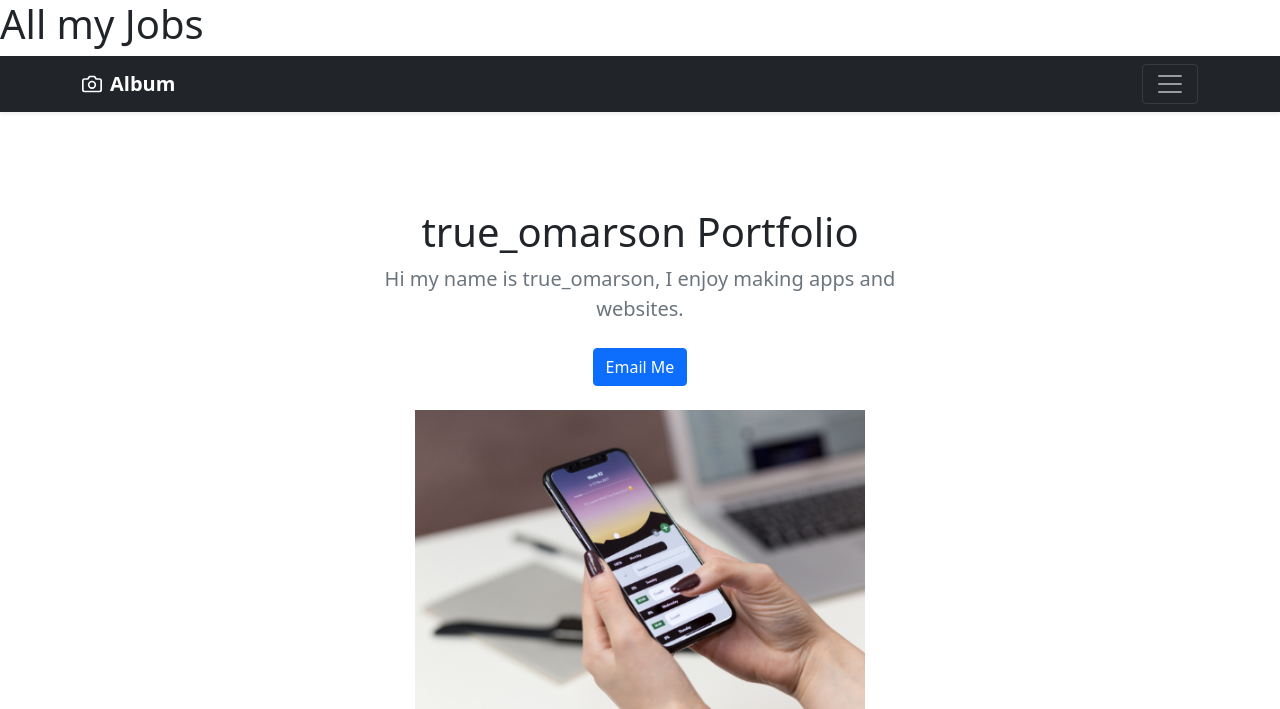
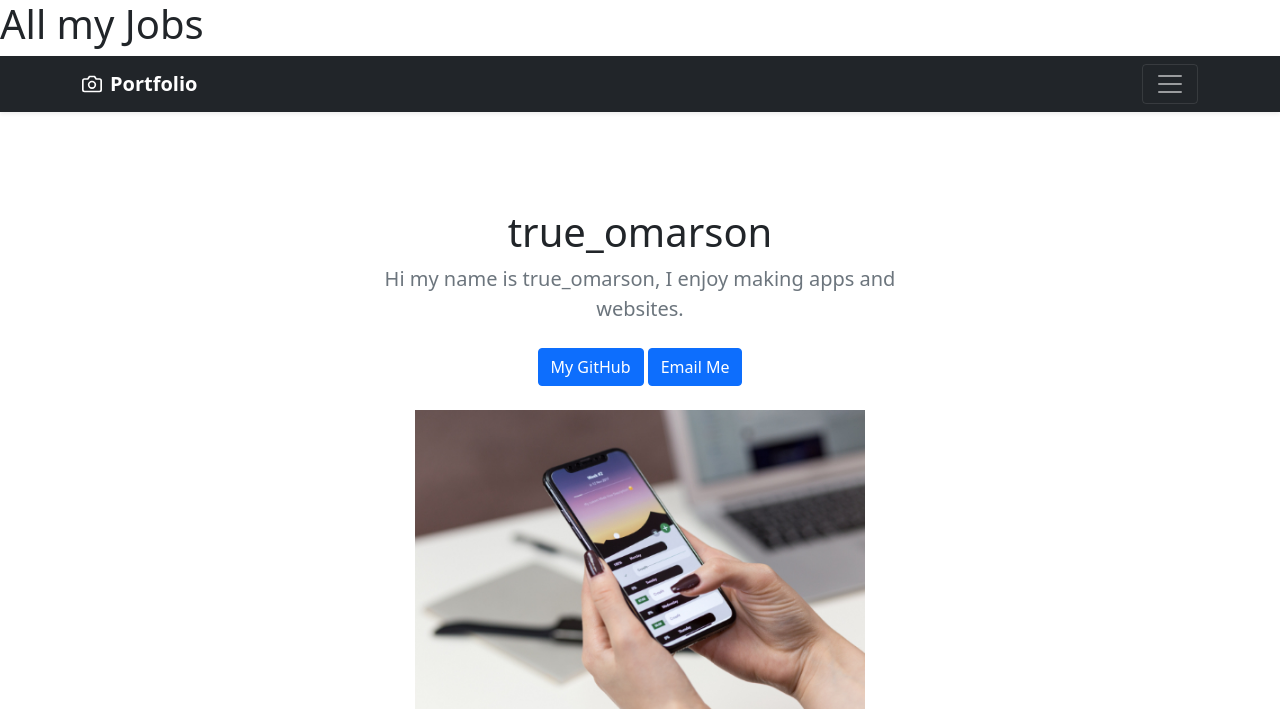
Before and after one commit to trueomarson/portfolio, a Django app: page / in a window 1280 px wide. Shown: the top 709 px of the page. Run offline with Django 3.2, Linux system fonts and the light colour scheme.

Commit message:
initial commit

```diff
--- a/jobs/templates/jobs/home.html
+++ b/jobs/templates/jobs/home.html
@@ -82,7 +82,7 @@
                         <path d="M23 19a2 2 0 0 1-2 2H3a2 2 0 0 1-2-2V8a2 2 0 0 1 2-2h4l2-3h6l2 3h4a2 2 0 0 1 2 2z" />
                         <circle cx="12" cy="13" r="4" />
                     </svg>
-                    <strong>Album</strong>
+                    <strong>Portfolio</strong>
                 </a>
                 <button class="navbar-toggler" type="button" data-bs-toggle="collapse" data-bs-target="#navbarHeader"
                     aria-controls="navbarHeader" aria-expanded="false" aria-label="Toggle navigation">
@@ -97,10 +97,11 @@
         <section class="py-5 text-center container">
             <div class="row py-lg-5">
                 <div class="col-lg-6 col-md-8 mx-auto">
-                    <h1 class="fw-light">true_omarson Portfolio</h1>
+                    <h1 class="fw-light">true_omarson</h1>
                     <p class="lead text-muted">Hi my name is true_omarson, I enjoy making apps and websites.</p>
                     <p>
-                        <a href="mailto:contact@true_omarson.com" class="btn btn-primary my-2">Email Me</a>
+                        <a href="mailto:contact@true_omarson.com" class="btn btn-primary my-2">My GitHub</a>
+                        <a href="https://github.com/trueomarson" class="btn btn-primary my-2">Email Me</a>
                     </p>
                     <img src="{% static 'app.jpg' %}" height=300></img>
                 </div>
```
